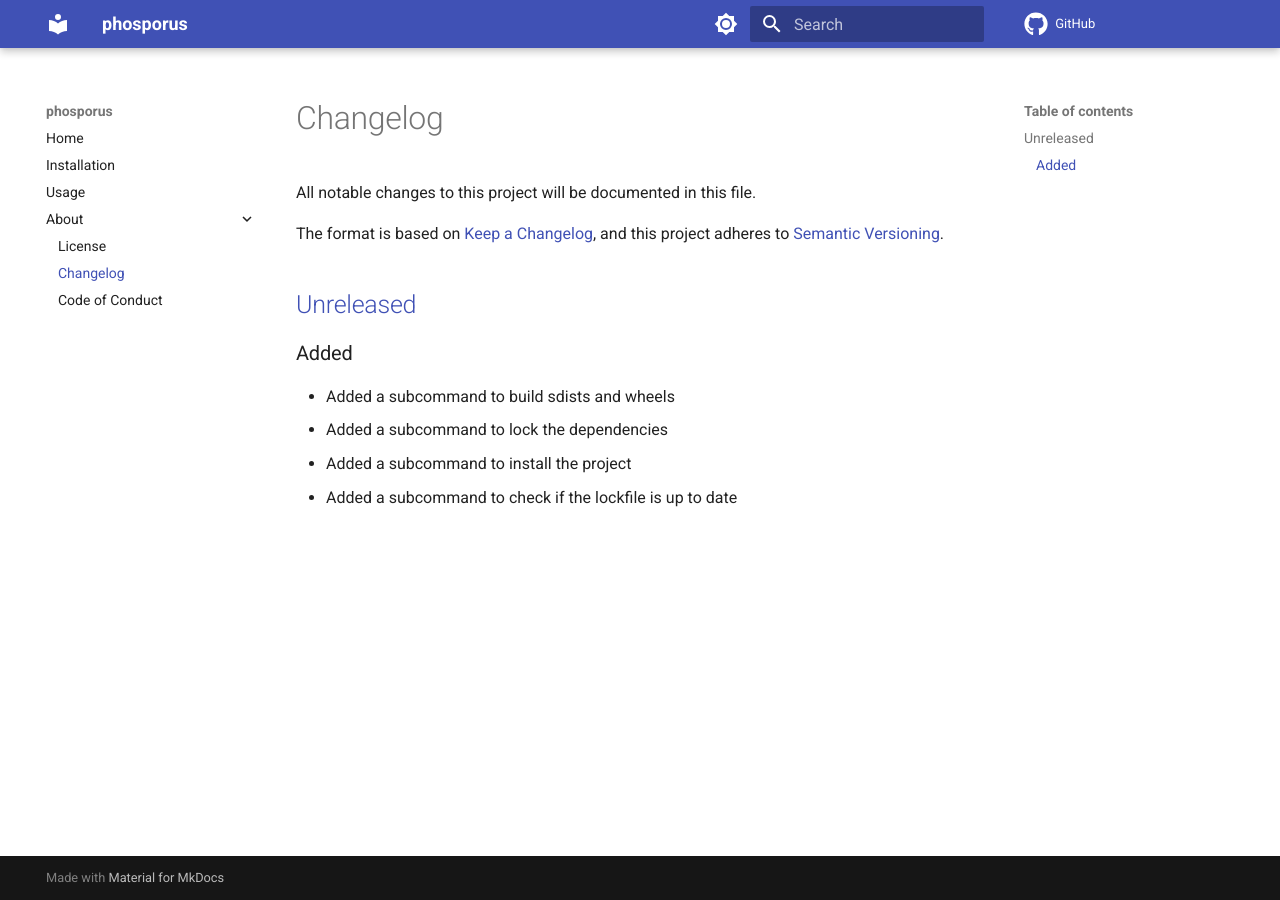
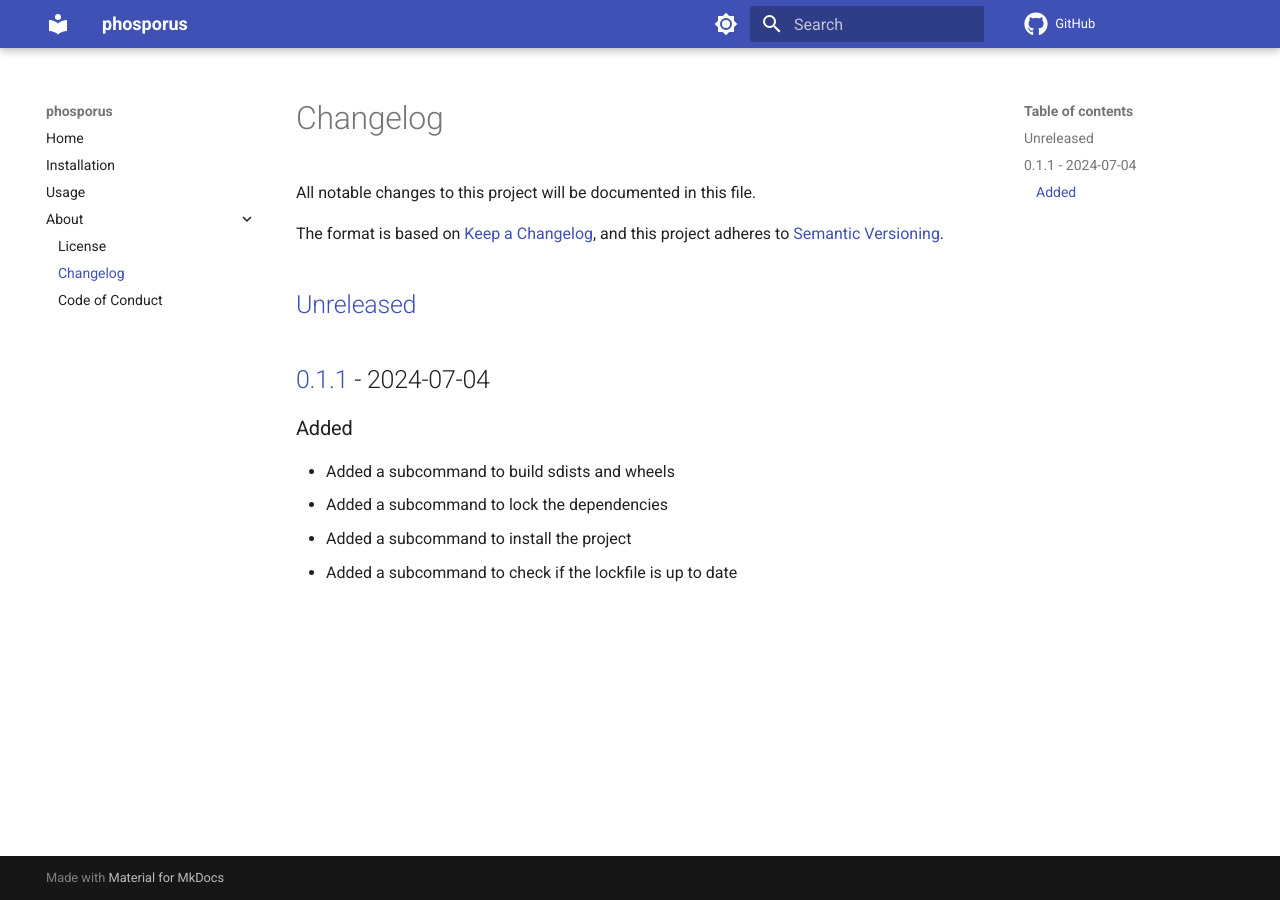
Before and after one commit to spapanik/phosphorus, an MkDocs documentation site: the page built from docs/CHANGELOG.md, in a window 1280 px wide. Built offline with MkDocs 1.6.1 and Material for MkDocs 9.7.7, drawn with Linux system fonts in a browser that asks for light colours; comment, search, counter and statistics services are not loaded.

Commit message:
🚀 Bump version

```diff
--- a/docs/CHANGELOG.md
+++ b/docs/CHANGELOG.md
@@ -5,6 +5,8 @@ All notable changes to this project will be documented in this file.
 The format is based on [Keep a Changelog], and this project adheres to [Semantic Versioning].
 
 ## [Unreleased]
+
+## [0.1.1] - 2024-07-04
 
 ### Added
 
@@ -16,3 +18,4 @@ The format is based on [Keep a Changelog], and this project adheres to [Semantic
 [Keep a Changelog]: https://keepachangelog.com/en/1.0.0/
 [Semantic Versioning]: https://semver.org/spec/v2.0.0.html
 [Unreleased]: https://github.com/spapanik/phosphorus/compare/v0.1.1...main
+[0.1.1]: https://github.com/spapanik/eulertools/releases/tag/v0.1.1
--- a/src/phosphorus/__version__.py
+++ b/src/phosphorus/__version__.py
@@ -1 +1 @@
-__version__ = "0.0.1a1"
+__version__ = "0.1.1"
```
